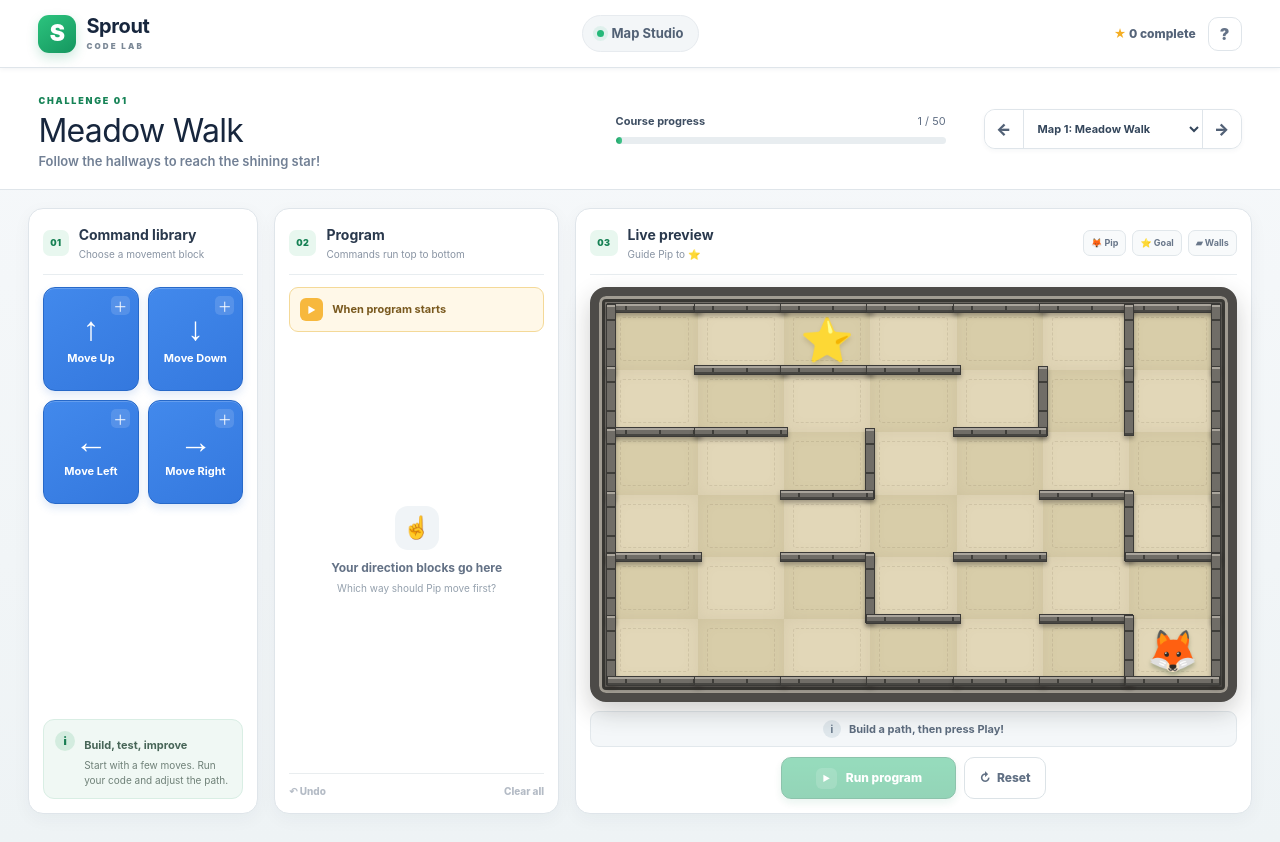
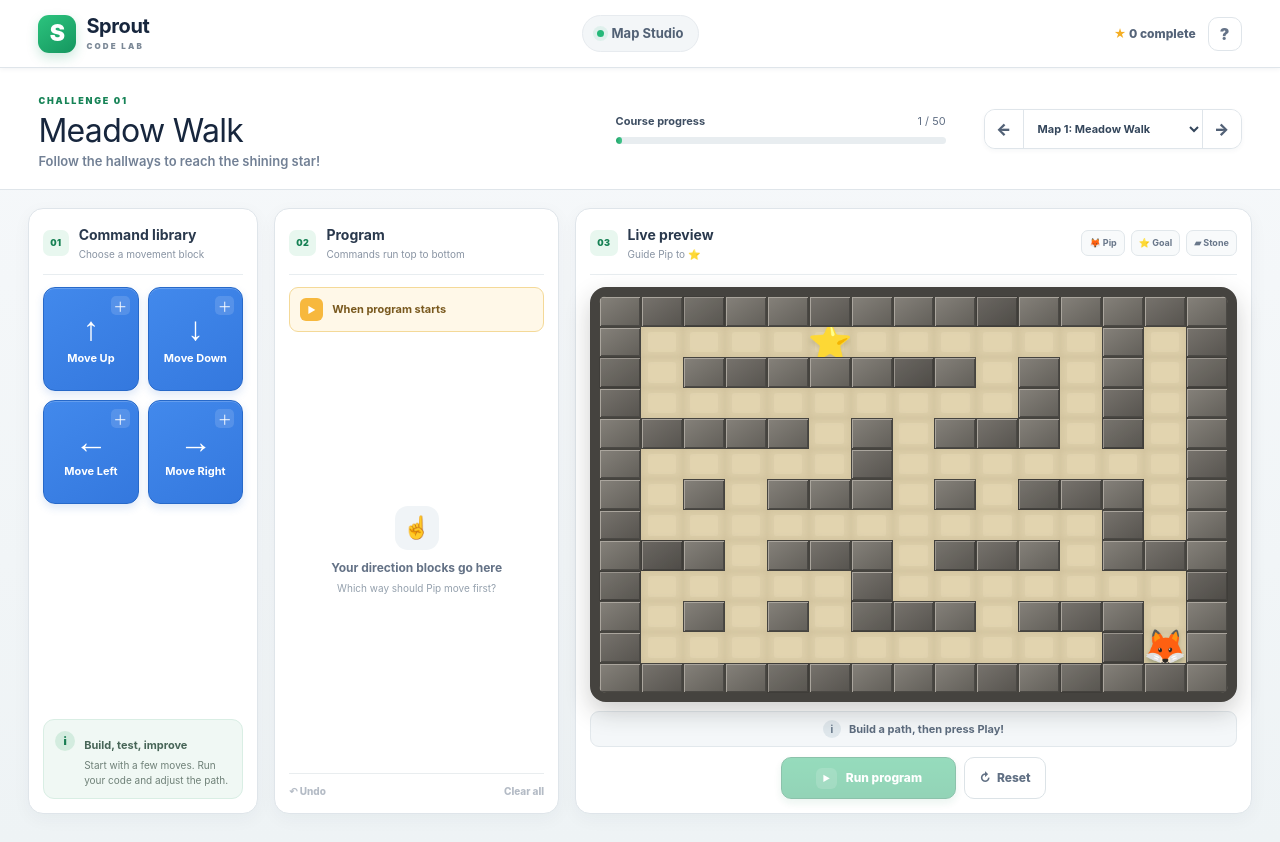
Before and after one commit to troyshank/troyshank.github.io, a Next.js app: page / in a window 1280 px wide. Built offline with nearby package versions, Linux system fonts and the light colour scheme.

Commit message:
Render maps as true stone corridor floor plans

```diff
--- a/app/page.tsx
+++ b/app/page.tsx
@@ -67,6 +67,16 @@ function makeLevels(): Level[] {
 }
 
 const levels = makeLevels();
+const displayTile = (cell: number) => (Math.floor(cell / 7) * 2 + 1) * 15 + ((cell % 7) * 2 + 1);
+function hallwayTiles(level: Level) {
+  const tiles = new Set<number>();
+  for (let cell = 0; cell < 42; cell++) tiles.add(displayTile(cell));
+  for (const opening of level.openings) {
+    const [a, b] = opening.split("-").map(Number);
+    tiles.add((displayTile(a) + displayTile(b)) / 2);
+  }
+  return tiles;
+}
 
 export default function Home() {
   const [levelIndex, setLevelIndex] = useState(0);
@@ -79,6 +89,7 @@ export default function Home() {
   const [completed, setCompleted] = useState<Set<number>>(new Set());
   const nextId = useRef(1);
   const level = levels[levelIndex];
+  const hallways = hallwayTiles(level);
 
   const add = (move: Omit<CodeBlock, "id">) => {
     if (running || blocks.length >= 60) return;
@@ -162,20 +173,12 @@ export default function Home() {
         </section>
 
         <section className="stage-wrap panel map-panel">
-          <div className="panel-title stage-title"><span>03</span><div><b>Live preview</b><small>Guide Pip to {level.prize}</small></div><div className="legend"><span>🦊 Pip</span><span>{level.prize} Goal</span><span>▰ Walls</span></div></div>
+          <div className="panel-title stage-title"><span>03</span><div><b>Live preview</b><small>Guide Pip to {level.prize}</small></div><div className="legend"><span>🦊 Pip</span><span>{level.prize} Goal</span><span>▰ Stone</span></div></div>
           <div className="map-board">
-            {Array.from({ length: 42 }, (_, cell) => {
-              const row = Math.floor(cell / 7), col = cell % 7;
-              const topWall = row === 0 || !level.openings.has(edgeKey(cell, cell - 7));
-              const leftWall = col === 0 || !level.openings.has(edgeKey(cell, cell - 1));
-              return <div className={`map-cell ${(row + col) % 2 ? "grass-two" : ""}`} key={cell}>
-              {topWall && <i className="maze-wall wall-top" aria-hidden="true"></i>}
-              {leftWall && <i className="maze-wall wall-left" aria-hidden="true"></i>}
-              {col === 6 && <i className="maze-wall wall-right" aria-hidden="true"></i>}
-              {row === 5 && <i className="maze-wall wall-bottom" aria-hidden="true"></i>}
-              {cell === level.goal && <div className="goal" aria-label="Goal">{level.prize}</div>}
-              {cell === position && <div className={`map-pip ${running ? "walking" : ""}`} aria-label="Pip">🦊</div>}
-            </div>})}
+            {Array.from({ length: 195 }, (_, tile) => <div className={hallways.has(tile) ? "hallway-tile" : "stone-tile"} key={tile}>
+              {tile === displayTile(level.goal) && <div className="goal" aria-label="Goal">{level.prize}</div>}
+              {tile === displayTile(position) && <div className={`map-pip ${running ? "walking" : ""}`} aria-label="Pip">🦊</div>}
+            </div>)}
             {won && <div className="win-card"><span>🎉</span><b>Goal reached!</b><button onClick={nextLevel}>Next map →</button></div>}
           </div>
           <div className={`map-message ${won ? "success" : ""}`}><span>{won ? "✓" : running ? "●" : "i"}</span>{message}</div>
```
Also changed, not shown: app/globals.css.
